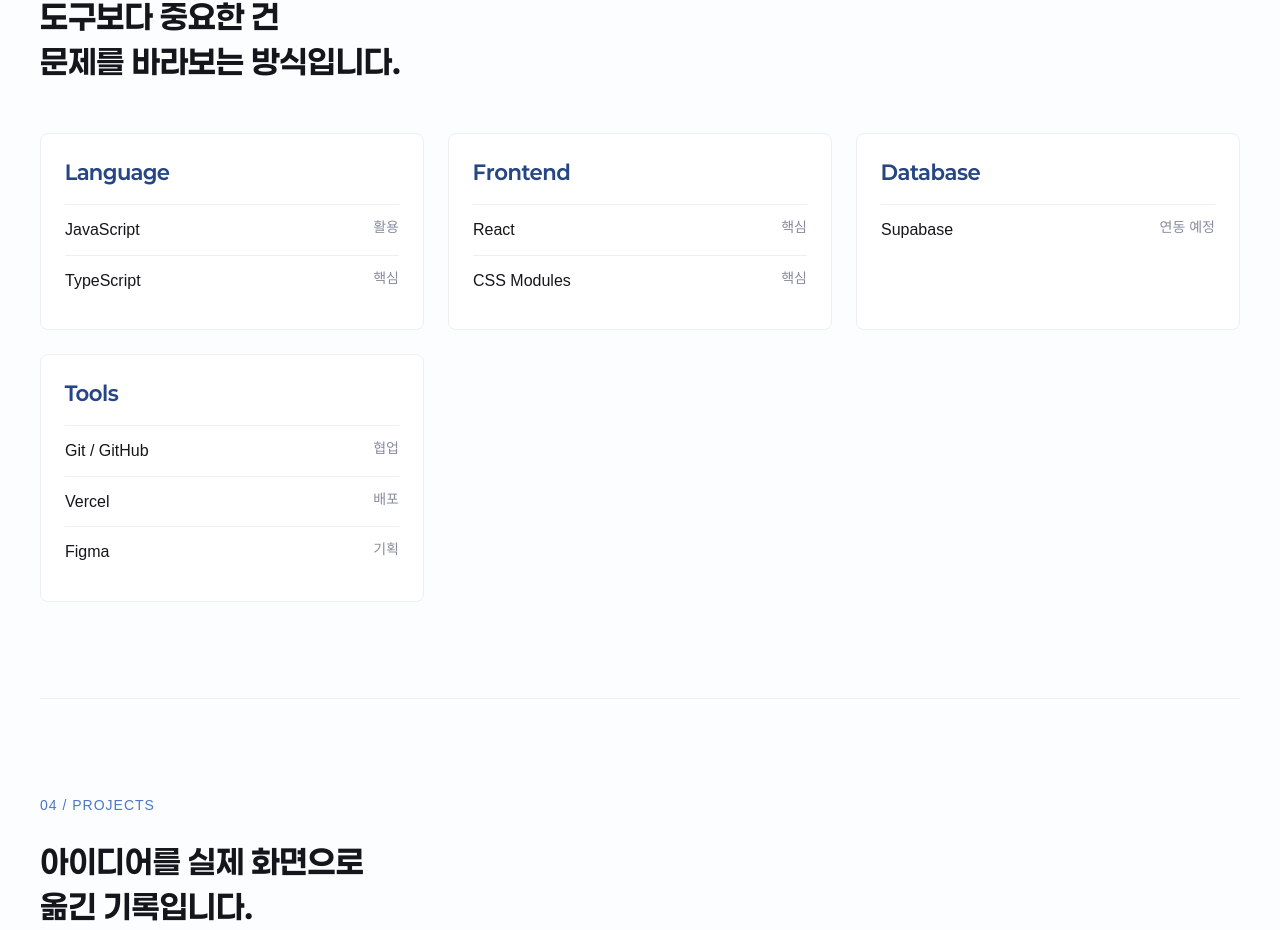
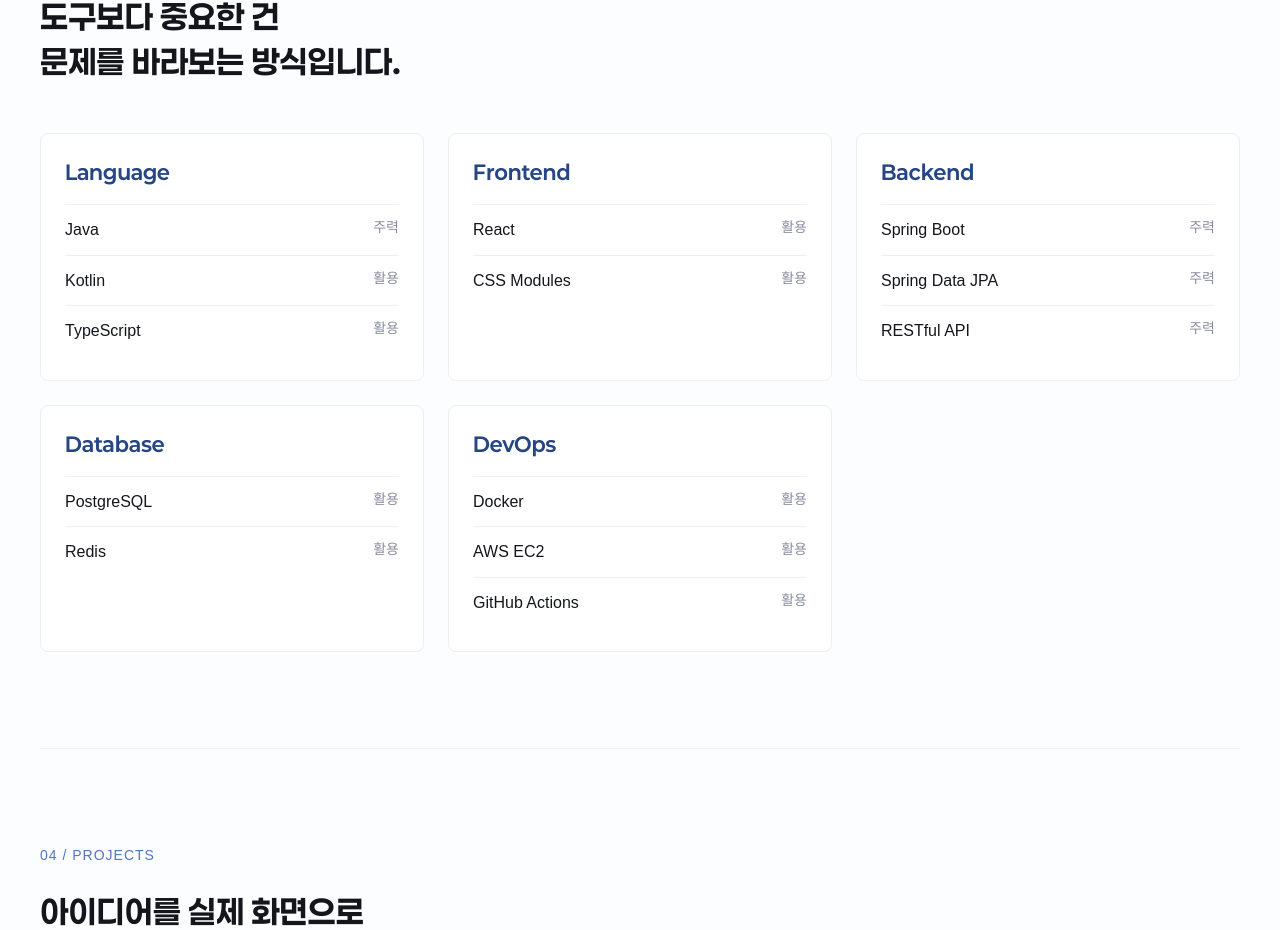
Before and after one commit to SeungJunS0ng/portfolio-site, a React (Vite) app: page / in a window 1280 px wide. Shown: the part 1611-2541 px from the top of the page. Built offline with nearby package versions, Linux system fonts and the light colour scheme; a web font is replaced by a local one.

Commit message:
feat: 백엔드 개발 기술 스택 데이터 구성

```diff
--- a/src/data/skills.ts
+++ b/src/data/skills.ts
@@ -1,12 +1,17 @@
 import type { Skill } from "../types";
 
 export const skills: Skill[] = [
-  { name: "JavaScript", category: "Language", level: "활용" },
-  { name: "TypeScript", category: "Language", level: "핵심" },
-  { name: "React", category: "Frontend", level: "핵심" },
-  { name: "CSS Modules", category: "Frontend", level: "핵심" },
-  { name: "Supabase", category: "Database", level: "연동 예정" },
-  { name: "Git / GitHub", category: "Tools", level: "협업" },
-  { name: "Vercel", category: "Tools", level: "배포" },
-  { name: "Figma", category: "Tools", level: "기획" },
+  { name: "Java", category: "Language", level: "주력" },
+  { name: "Kotlin", category: "Language", level: "활용" },
+  { name: "TypeScript", category: "Language", level: "활용" },
+  { name: "React", category: "Frontend", level: "활용" },
+  { name: "CSS Modules", category: "Frontend", level: "활용" },
+  { name: "Spring Boot", category: "Backend", level: "주력" },
+  { name: "Spring Data JPA", category: "Backend", level: "주력" },
+  { name: "RESTful API", category: "Backend", level: "주력" },
+  { name: "PostgreSQL", category: "Database", level: "활용" },
+  { name: "Redis", category: "Database", level: "활용" },
+  { name: "Docker", category: "DevOps", level: "활용" },
+  { name: "AWS EC2", category: "DevOps", level: "활용" },
+  { name: "GitHub Actions", category: "DevOps", level: "활용" },
 ];
```
